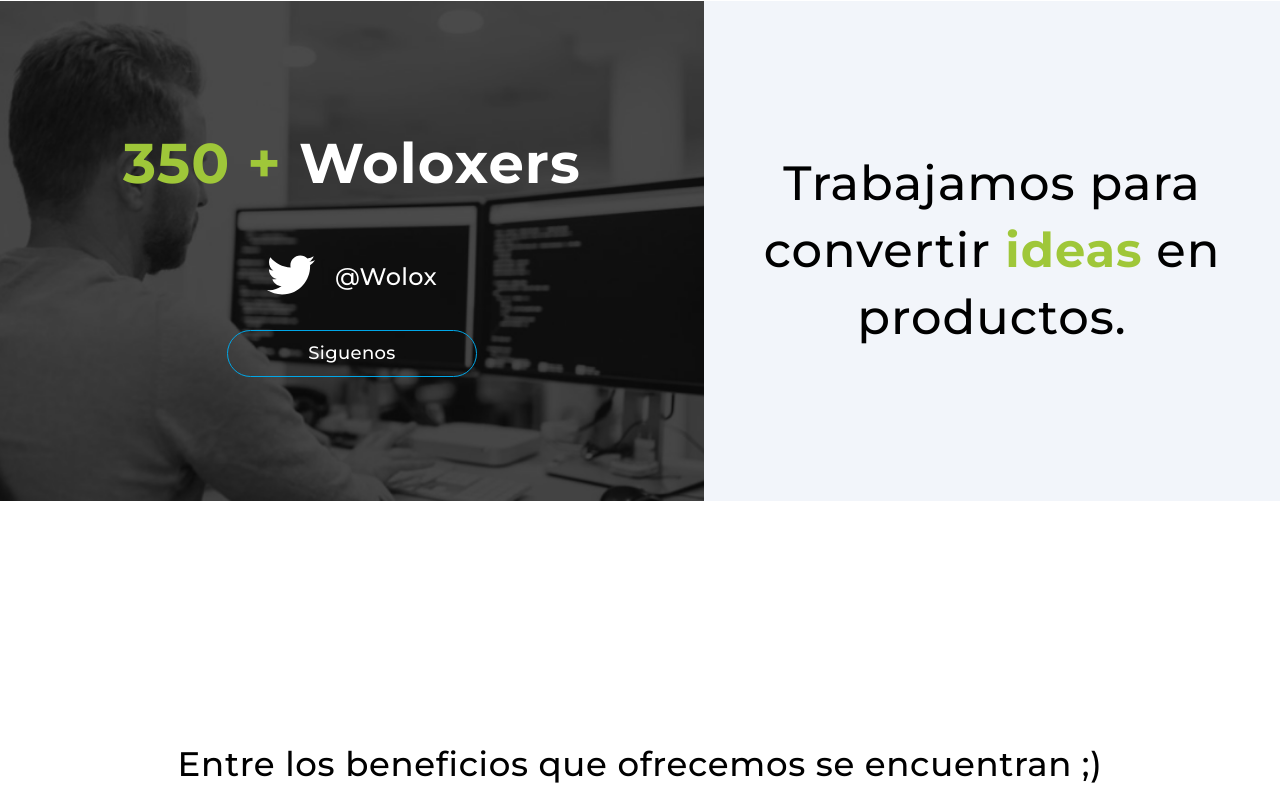
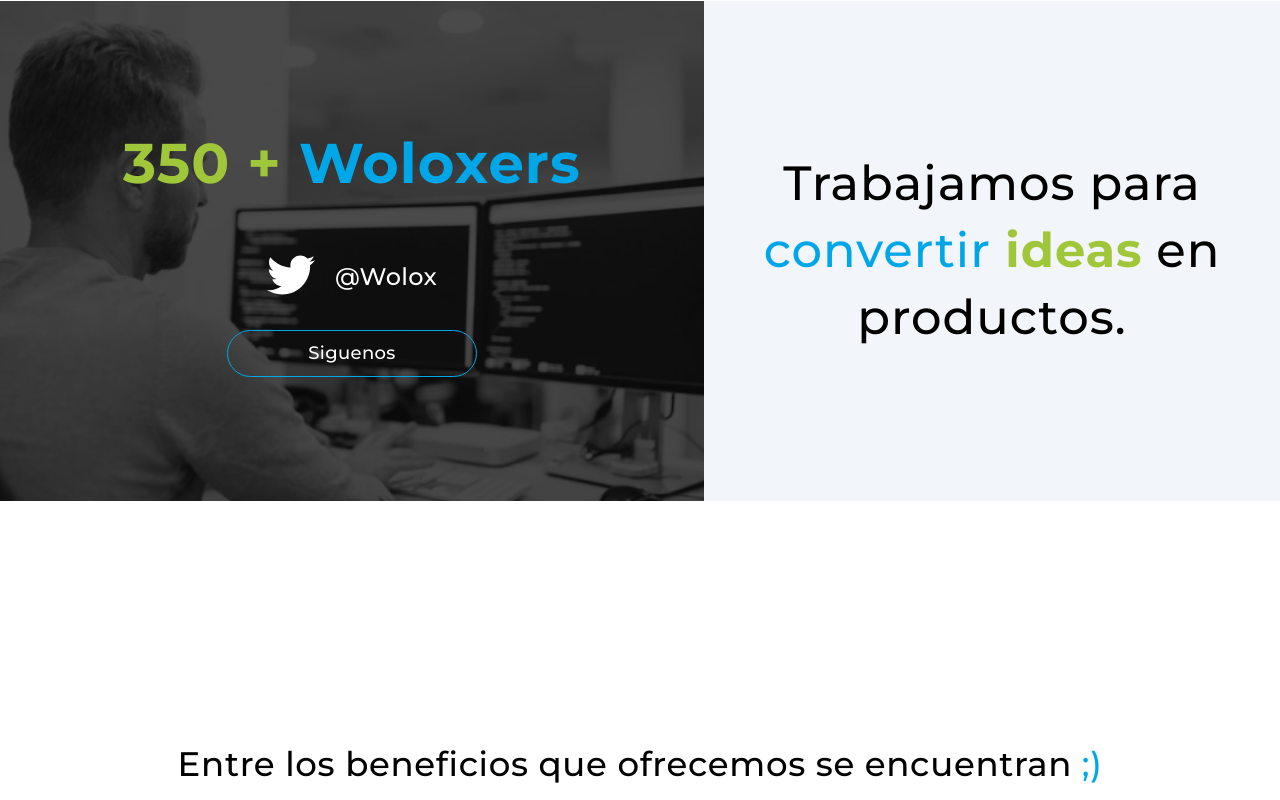
Before and after one commit to joaquinmiguens/wolox-interview, an Angular app: page / in a window 1280 px wide. Shown: the part 1540-2340 px from the top of the page. Built offline with nearby package versions, Linux system fonts and the light colour scheme.

Commit message:
general color classes

```diff
--- a/src/scss/styles.scss
+++ b/src/scss/styles.scss
@@ -11,3 +11,11 @@
 a {
   text-decoration: none;
 }
+
+.lightblue {
+  color: $lightblue;
+}
+
+.green {
+  color: $green;
+}
```
